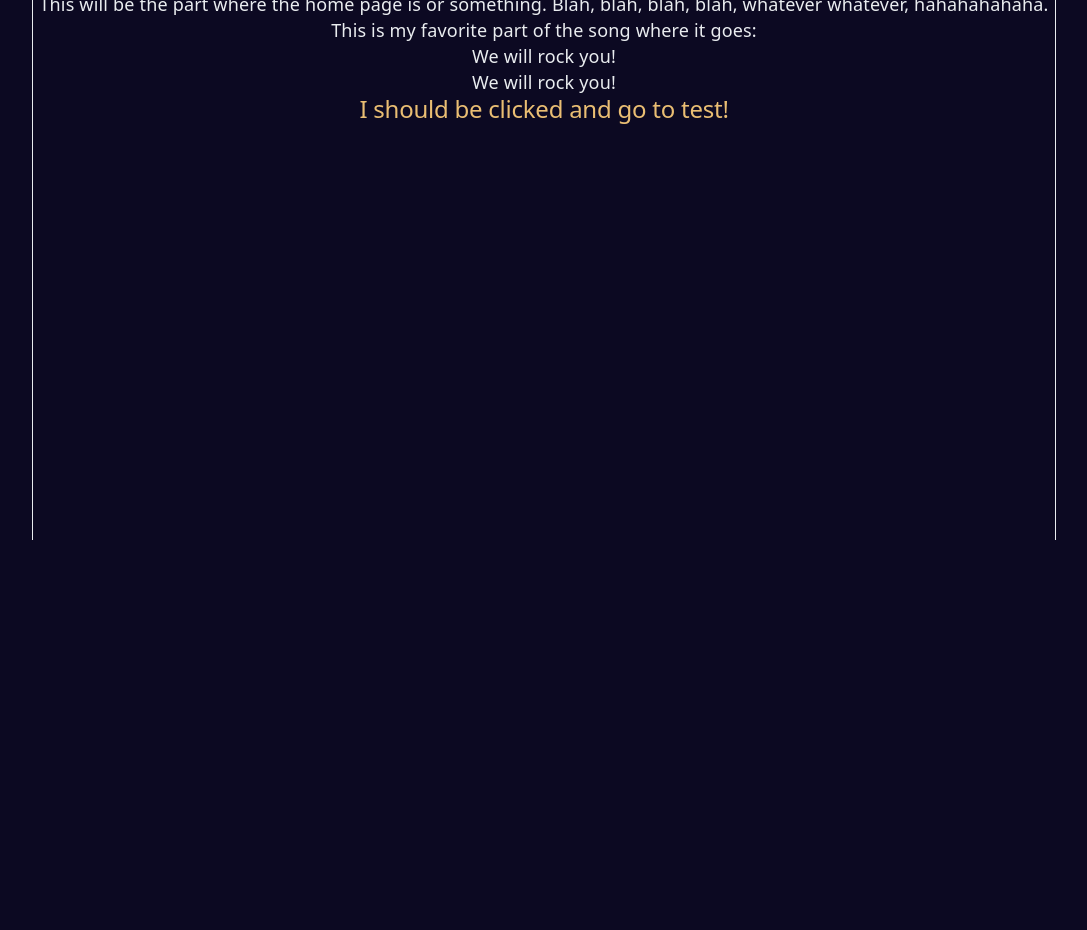
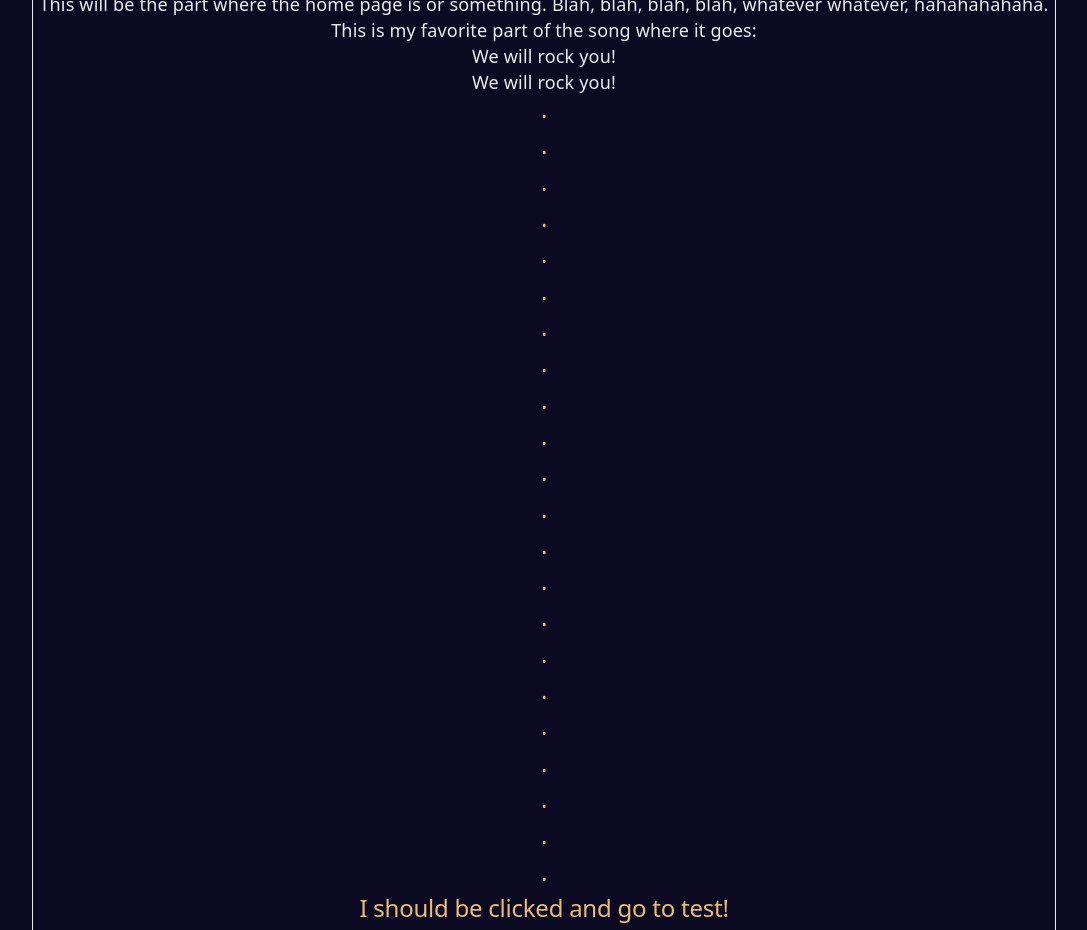
Before and after one commit to UCalgary-BIOMOD/UCalgary-BIOMOD-2026-Wiki, a React (Vite) app in the folder biomod-wiki/: page / in a window 1280 px wide. Shown: the part 260-1190 px from the top of the page, without its empty margins (96-1183 px from the left). Before the commit the page ends 800 px from the top, so only its background shows below. Built offline with nearby package versions, Linux system fonts and the light colour scheme.

Commit message:
feat: Add spacers to the home page
This supported testing the side navigation bar, which appears to be working correctly. Need to add some styling later.

```diff
--- a/biomod-wiki/src/features/home/Home.jsx
+++ b/biomod-wiki/src/features/home/Home.jsx
@@ -20,6 +20,28 @@ export default function Home() {
             render: () => (
                 <>
                     <TextBlock {...content.Random}/>
+                    <h2>.</h2>
+                    <h2>.</h2>
+                    <h2>.</h2>
+                    <h2>.</h2>
+                    <h2>.</h2>
+                    <h2>.</h2>
+                    <h2>.</h2>
+                    <h2>.</h2>
+                    <h2>.</h2>
+                    <h2>.</h2>
+                    <h2>.</h2>
+                    <h2>.</h2>
+                    <h2>.</h2>
+                    <h2>.</h2>
+                    <h2>.</h2>
+                    <h2>.</h2>
+                    <h2>.</h2>
+                    <h2>.</h2>
+                    <h2>.</h2>
+                    <h2>.</h2>
+                    <h2>.</h2>
+                    <h2>.</h2>
                 </>
             )
         },
```
Also changed, not shown: biomod-wiki/src/Components/PageLayout.module.css (line endings or trailing spaces).
